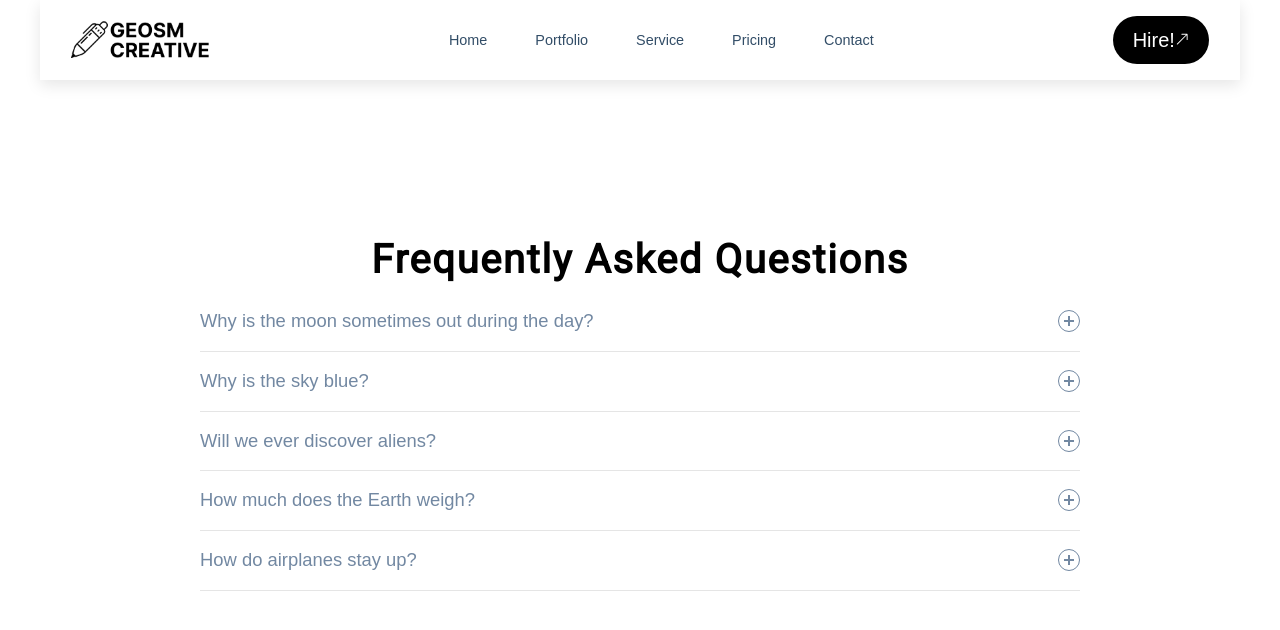
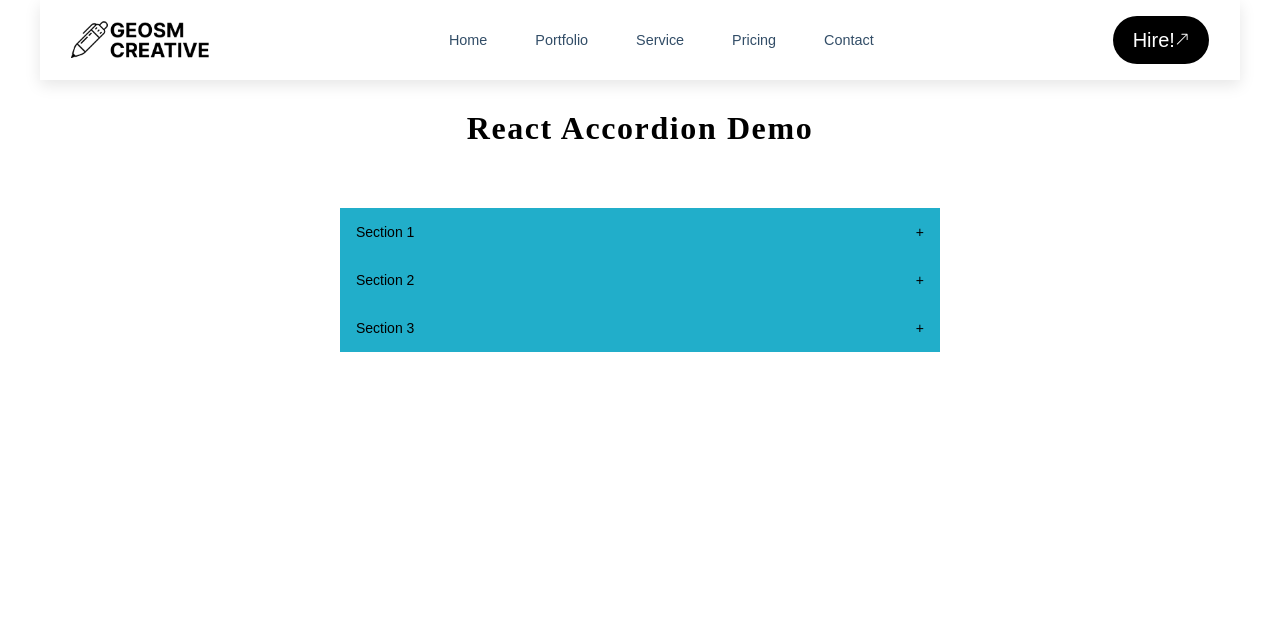
Before and after one commit to MohammadIqbalHossain/mosharrof-rimon-s-portfolio, a React (Create React App) app: page /faq in a window 1280 px wide. Shown: the top 630 px of the page. Built offline with nearby package versions, Linux system fonts and the light colour scheme; a web font is replaced by a local one.

Commit message:
accordion added

```diff
--- a/src/container/Accordion/Accordion.jsx
+++ b/src/container/Accordion/Accordion.jsx
@@ -1,42 +1,42 @@
-import React from 'react'
+import React, { useState } from 'react'
 import './Accordion.scss';
+import DisplayAccordion from './DisplayAccordion';
 
 function Accordion() {
+
+    const accordionData = [
+        {
+            title: 'Section 1',
+            content: `Lorem ipsum dolor, sit amet consectetur adipisicing elit. Quis sapiente
+          laborum cupiditate possimus labore, hic temporibus velit dicta earum
+          suscipit commodi eum enim atque at? Et perspiciatis dolore iure
+          voluptatem.`
+        },
+        {
+            title: 'Section 2',
+            content: `Lorem ipsum, dolor sit amet consectetur adipisicing elit. Mollitia veniam
+          reprehenderit nam assumenda voluptatem ut. Ipsum eius dicta, officiis
+          quaerat iure quos dolorum accusantium ducimus in illum vero commodi
+          pariatur? Impedit autem esse nostrum quasi, fugiat a aut error cumque
+          quidem maiores doloremque est numquam praesentium eos voluptatem amet!
+          Repudiandae, mollitia id reprehenderit a ab odit!`
+        },
+        {
+            title: 'Section 3',
+            content: `Sapiente expedita hic obcaecati, laboriosam similique omnis architecto ducimus magnam accusantium corrupti
+          quam sint dolore pariatur perspiciatis, necessitatibus rem vel dignissimos
+          dolor ut sequi minus iste? Quas?`
+        }
+    ];
+
     return (
         <div>
-            <div class="container">
-                <h2>Frequently Asked Questions</h2>
-                <div class="accordion">
-                    <div class="accordion-item">
-                        <button id="accordion-button-1" aria-expanded="false"><span class="accordion-title">Why is the moon sometimes out during the day?</span><span class="icon" aria-hidden="true"></span></button>
-                        <div class="accordion-content">
-                            <p>Lorem ipsum dolor sit amet, consectetur adipiscing elit, sed do eiusmod tempor incididunt ut labore et dolore magna aliqua. Elementum sagittis vitae et leo duis ut. Ut tortor pretium viverra suspendisse potenti.</p>
-                        </div>
-                    </div>
-                    <div class="accordion-item">
-                        <button id="accordion-button-2" aria-expanded="false"><span class="accordion-title">Why is the sky blue?</span><span class="icon" aria-hidden="true"></span></button>
-                        <div class="accordion-content">
-                            <p>Lorem ipsum dolor sit amet, consectetur adipiscing elit, sed do eiusmod tempor incididunt ut labore et dolore magna aliqua. Elementum sagittis vitae et leo duis ut. Ut tortor pretium viverra suspendisse potenti.</p>
-                        </div>
-                    </div>
-                    <div class="accordion-item">
-                        <button id="accordion-button-3" aria-expanded="false"><span class="accordion-title">Will we ever discover aliens?</span><span class="icon" aria-hidden="true"></span></button>
-                        <div class="accordion-content">
-                            <p>Lorem ipsum dolor sit amet, consectetur adipiscing elit, sed do eiusmod tempor incididunt ut labore et dolore magna aliqua. Elementum sagittis vitae et leo duis ut. Ut tortor pretium viverra suspendisse potenti.</p>
-                        </div>
-                    </div>
-                    <div class="accordion-item">
-                        <button id="accordion-button-4" aria-expanded="false"><span class="accordion-title">How much does the Earth weigh?</span><span class="icon" aria-hidden="true"></span></button>
-                        <div class="accordion-content">
-                            <p>Lorem ipsum dolor sit amet, consectetur adipiscing elit, sed do eiusmod tempor incididunt ut labore et dolore magna aliqua. Elementum sagittis vitae et leo duis ut. Ut tortor pretium viverra suspendisse potenti.</p>
-                        </div>
-                    </div>
-                    <div class="accordion-item">
-                        <button id="accordion-button-5" aria-expanded="false"><span class="accordion-title">How do airplanes stay up?</span><span class="icon" aria-hidden="true"></span></button>
-                        <div class="accordion-content">
-                            <p>Lorem ipsum dolor sit amet, consectetur adipiscing elit, sed do eiusmod tempor incididunt ut labore et dolore magna aliqua. Elementum sagittis vitae et leo duis ut. Ut tortor pretium viverra suspendisse potenti.</p>
-                        </div>
-                    </div>
+            <div>
+                <h1>React Accordion Demo</h1>
+                <div className="accordion">
+                    {accordionData.map(({ title, content }) => (
+                        <DisplayAccordion title={title} content={content} />
+                    ))}
                 </div>
             </div>
         </div>
--- a/src/container/Accordion/Accordion.scss
+++ b/src/container/Accordion/Accordion.scss
@@ -1,137 +1,51 @@
-@import url('https://fonts.googleapis.com/css?family=Hind:300,400&display=swap');
 
-$bg: #fff;
-$text: #7288a2;
-$gray: #4d5974;
-$lightgray: #e5e5e5;
-$blue: #03b5d2;
 
-// * {
-//   box-sizing: border-box;
-//   &::before, &::after {
-//     box-sizing: border-box;
-//   }
+// body {
+//   font-family: Verdana, Geneva, Tahoma, sans-serif;
+//   font-size: 20px;
+//   background: rgb(238, 174, 202);
+//   background: radial-gradient(circle,
+//       rgba(238, 174, 202, 1) 0%,
+//       rgba(199, 233, 148, 1) 100%);
 // }
 
-// body {
-//   margin: 0;
-//   padding: 0;
-//   font-family: 'Hind', sans-serif;
-//   background: $bg;
-//   color: $gray;
-//   display: flex;
-//   min-height: 100vh;
-// }
-
-.container {
-  display: flex;
-  justify-content: center;
-  flex-direction: column;
-  align-items: center;
-  padding: 10rem;
-  // width: 48rem;
+h1 {
+  text-align: center;
+  margin: 2rem 0 4rem 0;
 }
 
 .accordion {
-  .accordion-item {
-    border-bottom: 1px solid $lightgray;
-
-    button[aria-expanded='true'] {
-      border-bottom: 1px solid $blue;
-    }
-  }
-
-  button {
-    position: relative;
-    display: block;
-    text-align: left;
-    width: 100%;
-    padding: 1em 0;
-    color: $text;
-    font-size: 1.15rem;
-    font-weight: 400;
-    border: none;
-    background: none;
-    outline: none;
-
-    &:hover,
-    &:focus {
-      cursor: pointer;
-      color: $blue;
-
-      &::after {
-        cursor: pointer;
-        color: $blue;
-        border: 1px solid $blue;
-      }
+  max-width: 600px;
+  margin: 2rem auto;
 }
 
 .accordion-title {
-      padding: 1em 1.5em 1em 0;
+  display: flex;
+  flex-direction: row;
+  justify-content: space-between;
+  cursor: pointer;
+  background-color: #21aeca;
 }
 
-    .icon {
-      display: inline-block;
-      position: absolute;
-      top: 18px;
-      right: 0;
-      width: 22px;
-      height: 22px;
-      border: 1px solid;
-      border-radius: 22px;
-
-      &::before {
-        display: block;
-        position: absolute;
-        content: '';
-        top: 9px;
-        left: 5px;
-        width: 10px;
-        height: 2px;
-        background: currentColor;
+.accordion-title:hover {
+  background-color: #3ab4cc;
 }
 
-      &::after {
-        display: block;
-        position: absolute;
-        content: '';
-        top: 5px;
-        left: 9px;
-        width: 2px;
-        height: 10px;
-        background: currentColor;
-      }
-    }
-  }
-
-  button[aria-expanded='true'] {
-    color: $blue;
-
-    .icon {
-      &::after {
-        width: 0;
-      }
-    }
-
-    +.accordion-content {
-      opacity: 1;
-      max-height: 9em;
-      transition: all 200ms linear;
-      will-change: opacity, max-height;
-    }
+.accordion-title,
+.accordion-content {
+  padding: 1rem;
 }
 
 .accordion-content {
-    opacity: 0;
-    max-height: 0;
-    overflow: hidden;
-    transition: opacity 200ms linear, max-height 200ms linear;
-    will-change: opacity, max-height;
+  background-color: #39b9d2;
+}
 
-    p {
-      font-size: 1rem;
-      font-weight: 300;
-      margin: 2em 0;
+@media screen and (max-width: 700px) {
+  body {
+    font-size: 18px;
+  }
+
+  .accordion {
+    width: 90%;
   }
 }
-}
--- /dev/null
+++ b/src/container/Accordion/DisplayAccordion.jsx
@@ -0,0 +1,17 @@
+import React, { useState } from 'react';
+
+const DisplayAccordion = ({ title, content }) => {
+    const [isActive, setIsActive] = useState(false);
+
+    return (
+        <div className="accordion-item">
+            <div className="accordion-title" onClick={() => setIsActive(!isActive)}>
+                <div>{title}</div>
+                <div>{isActive ? '-' : '+'}</div>
+            </div>
+            {isActive && <div className="accordion-content">{content}</div>}
+        </div>
+    );
+};
+
+export default DisplayAccordion;
```
Lines whose indentation alone changed are shown as unchanged.
